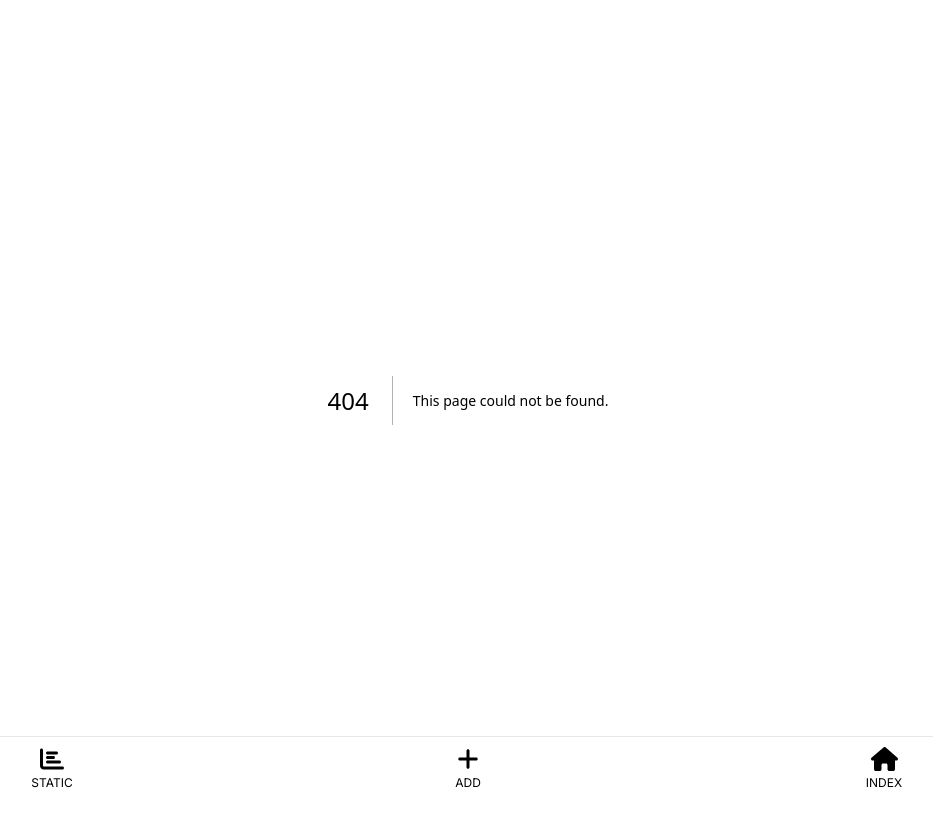
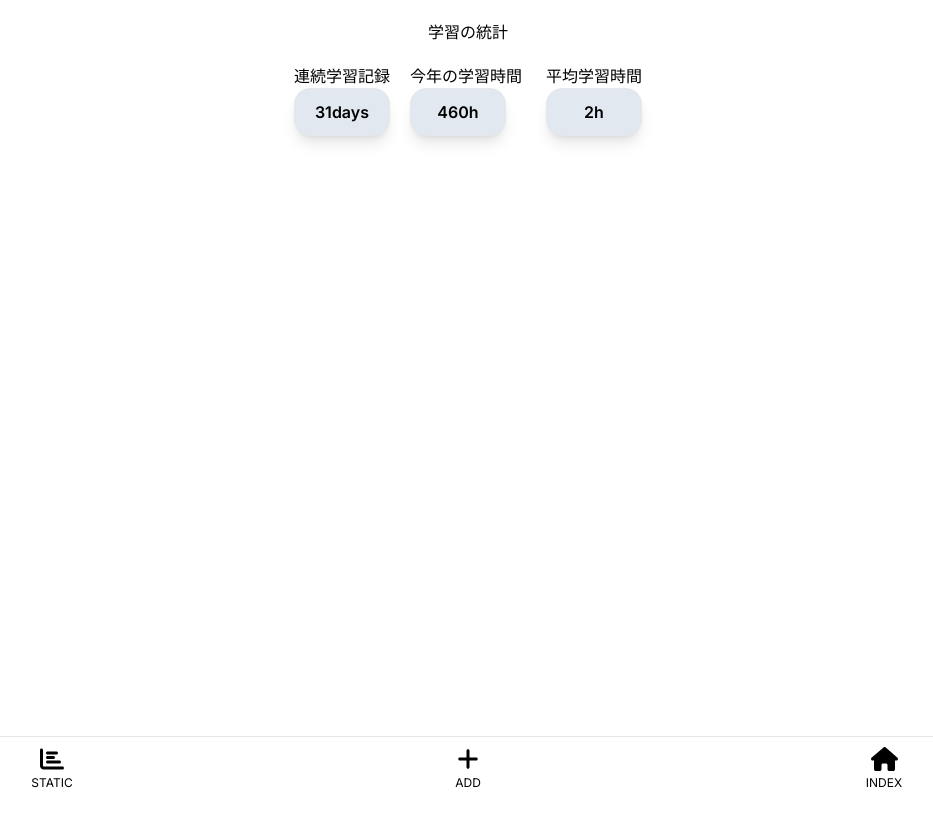
Before and after one commit to hiroyuki9614/study_memo, a Next.js app: page /statics in a window 1280 px wide. Before the commit this address had no page. Shown: the top 826 px of the page, without its empty margins (172-1105 px from the left). After the commit the page ends 800 px from the top, so only its background shows below. Built offline with nearby package versions, Linux system fonts and the light colour scheme.

Commit message:
static画面作成

```diff
--- a/package.json
+++ b/package.json
@@ -22,6 +22,7 @@
     "react-fontawesome": "^1.7.1",
     "react-hook-form": "^7.52.2",
     "react-modal": "^3.16.1",
+    "recharts": "^2.12.7",
     "styled-components": "^6.1.12",
     "tailwind-merge": "^2.5.2"
   },
--- a/src/app/component/ui/footer-nav/index.tsx
+++ b/src/app/component/ui/footer-nav/index.tsx
@@ -4,13 +4,14 @@ import Link from 'next/link';
 import { FontAwesomeIcon } from '@fortawesome/react-fontawesome';
 import { faChartBar, faPlus, faHome } from '@fortawesome/free-solid-svg-icons';
 import DialogSample from '../modal/index';
+import Statics from '@/app/statics/page';
 
 export default function FooterNav() {
 	return (
 		<nav className='h-16 flex items-center fixed bottom-0 left-0 right-0 bg-white border-t border-gray-200'>
 			<ul className='flex justify-between w-full px-4'>
 				<li className='w-1/3'>
-					<Link href='#' className='flex flex-col items-center'>
+					<Link href='/statics' className='flex flex-col items-center'>
 						<FontAwesomeIcon icon={faChartBar} size='xl' />
 						<span className='text-xs mt-1'>STATIC</span>
 					</Link>
--- a/src/app/component/ui/modal/index.tsx
+++ b/src/app/component/ui/modal/index.tsx
@@ -35,6 +35,12 @@ export const ICON_POSITION: Record<'left' | 'right' | 'top', string> = {
 	top: 'flex-col',
 };
 
+type Inputs = {
+	title: string;
+	duration: number;
+	description: string;
+};
+
 type MaybeIcon = {
 	children: ReactNode;
 	icon?: IconProp;
@@ -54,6 +60,7 @@ type DialogSampleProps = ButtonHTMLAttributes<HTMLButtonElement> &
 	};
 
 export const DialogSample = forwardRef<HTMLButtonElement, DialogSampleProps>(({ children, className, icon, iconPosition = 'left', size = 'base', type = 'button', variant = 'primary', ...props }, ref) => {
+	const formRef = useRef<HTMLFormElement>(null);
 	const dialogRef = useRef<HTMLDialogElement>(null);
 	const {
 		register,
@@ -61,10 +68,19 @@ export const DialogSample = forwardRef<HTMLButtonElement, DialogSampleProps>(({
 		reset,
 		formState: { errors },
 	} = useForm<Inputs>();
-	const onSubmit: SubmitHandler<Inputs> = () => reset();
 	const handleShowModal = () => dialogRef.current?.showModal();
 	const handleCloseModal = () => dialogRef.current?.close();
 	const iconComponent = icon ? <FontAwesomeIcon className={twJoin(children && 'flex-none')} fixedWidth={true} icon={icon} size='xl' /> : null;
+	const onSubmit: SubmitHandler<Inputs> = async (data) => {
+		if (formRef.current) {
+			const formData = new FormData(formRef.current);
+			const result = await POST(formData);
+			if (result.message === 'success') {
+				dialogRef.current?.close();
+				reset();
+			}
+		}
+	};
 
 	return (
 		<>
@@ -76,11 +92,11 @@ export const DialogSample = forwardRef<HTMLButtonElement, DialogSampleProps>(({
 				<div className='flex justify-center mt-5'>
 					<h1>HELLO MODAL !!</h1>
 				</div>
-				<form action={POST}>
+				<form ref={formRef} action={POST} onSubmit={handleSubmit(onSubmit)}>
 					<InputText id='studyTitle' title='タイトル' name='title' register={register} errors={errors} type='text' required />
 					<InputText id='studyDuration' title='学習時間' name='duration' register={register} errors={errors} type='number' required />
 					<InputTextArea id='studyDescription' title='学習内容' name='description' register={register} errors={errors} required />
-					<Button type='submit' variant='primary' onClick={() => reset()}>
+					<Button type='submit' variant='primary'>
 						送信
 					</Button>
 				</form>
--- /dev/null
+++ b/src/app/component/ui/static/index.tsx
@@ -0,0 +1 @@
+'use client';
--- a/src/app/page.tsx
+++ b/src/app/page.tsx
@@ -44,7 +44,6 @@ const App = async () => {
 	const lastStudiesData = await getStudiesDataLastYear();
 	return (
 		<div className='grid-container-in pt-5'>
-			<Form />
 			<ReadAllStudiesData key={`studies-${lastYear}`} allStudiesData={lastStudiesData} year={lastYear} />
 			<ReadAllStudiesData key={`studies-${year}`} allStudiesData={allStudiesData} year={year} />
 		</div>
--- /dev/null
+++ b/src/app/statics/page.tsx
@@ -0,0 +1,23 @@
+'use client';
+
+export default function Statics() {
+	return (
+		<main className='flex justify-center flex-col'>
+			<h1 className='text-center mt-5'>学習の統計</h1>
+			<article className='flex justify-center mt-5'>
+				<div className='mr-3 flex flex-col justify-center'>
+					<p className='text-center'>連続学習記録</p>
+					<p className='text-center font-semibold border rounded-2xl bg-slate-200 shadow-lg w-24 h-12 flex items-center justify-center'>31days</p>
+				</div>
+				<div className='mr-3 ml-2 flex flex-col justify-center'>
+					<p className='text-center'>今年の学習時間</p>
+					<p className='text-center font-semibold border rounded-2xl bg-slate-200 shadow-lg w-24 h-12 flex items-center justify-center'>460h</p>
+				</div>
+				<div className='ml-3 flex flex-col justify-center'>
+					<p className='text-center'>平均学習時間</p>
+					<p className='text-center font-semibold border border-solid rounded-2xl bg-slate-200 shadow-lg w-24 h-12 flex items-center justify-center'>2h</p>
+				</div>
+			</article>
+		</main>
+	);
+}
```
Also changed, not shown: 1 other file (tests, documents, lock files or other folders).
